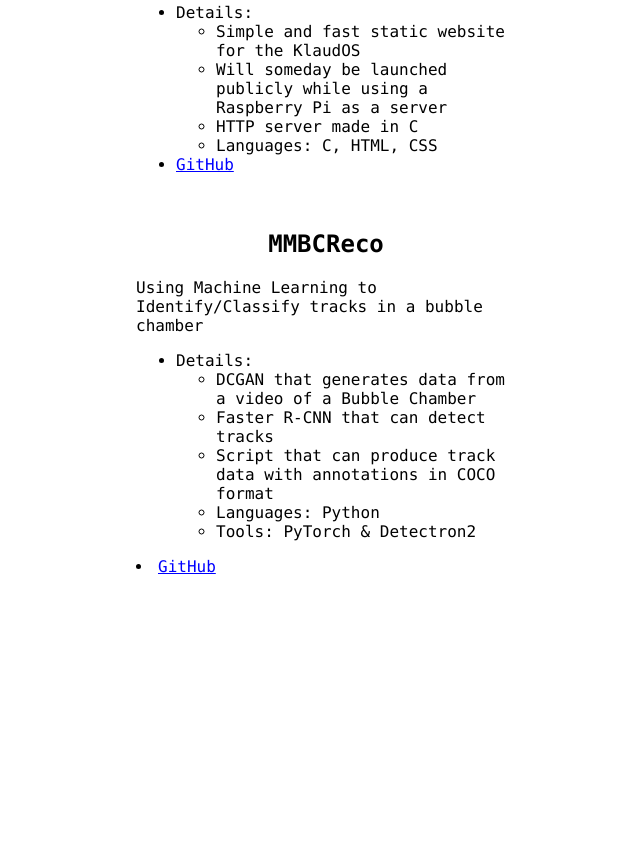
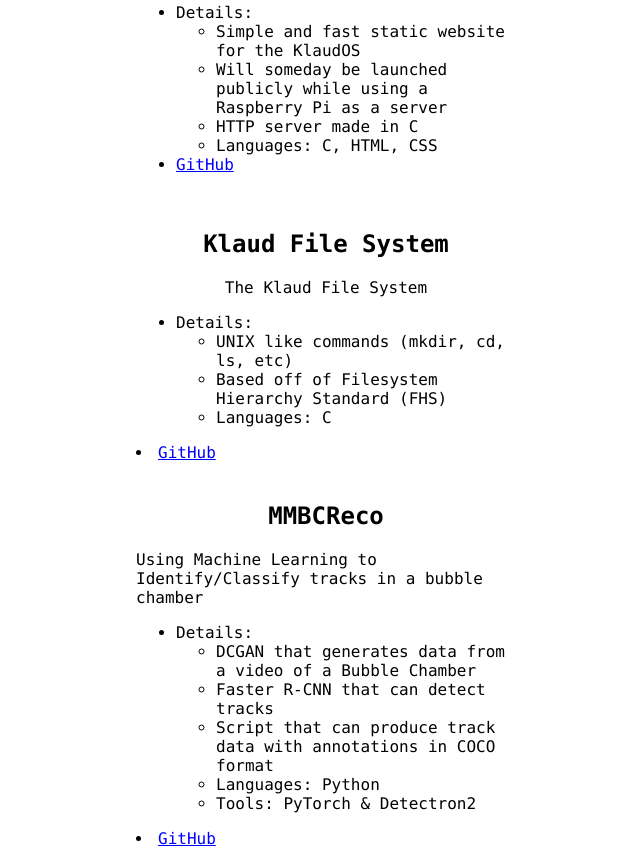
Before and after one commit to coldmayo/coldmayo.github.io, a plain HTML site: page templates/projects.html in a window 1280 px wide. Shown: the part 583-1449 px from the top of the page, without its empty margins (314-954 px from the left). Before the commit the page ends 1177 px from the top, so only its background shows below. Drawn offline with Linux system fonts and the light colour scheme.

Commit message:
info updates

```diff
--- a/templates/projects.html
+++ b/templates/projects.html
@@ -56,6 +56,21 @@
             </div>
         </div>
         <div class="projs1">
+            <div class="KlaudFS" style="width: 300;padding: 10px;">
+                <h2>Klaud File System</h2>
+                <p>The Klaud File System</p>
+                <ul>
+                    <li>Details: </li>
+                    <ul>
+                        <li>UNIX like commands (mkdir, cd, ls, etc)</li>
+                        <li>Based off of Filesystem Hierarchy Standard (FHS)</li>
+                        <li>Languages: C</li>
+                    </ul>
+                </ul>
+                <li><a href="https://github.com/coldmayo/KlaudFileSystem" target="_blank">GitHub</a></li>
+            </div>
+        </div>
+        <div class="projs1">
             <div class="MMBCReco" style="width: 300;padding: 10px;">
                 <h2>MMBCReco</h2>
                 <p>Using Machine Learning to Identify/Classify tracks in a bubble chamber</p>
@@ -69,7 +84,7 @@
                         <li>Tools: PyTorch & Detectron2</li>
                     </ul>
                 </ul>
-                <li><a href="https://github.com/coldmayo/coldmayo.github.io" target="_blank">GitHub</a></li>
+                <li><a href="https://github.com/coldmayo/MMBCReco" target="_blank">GitHub</a></li>
             </div>
         </div>
     </body>
```
Also changed, not shown: articles/textbooks.html (+1 -1 lines), templates/about.html (+2 -4 lines), templates/blog.html (+2 -2 lines), 1 other file.
